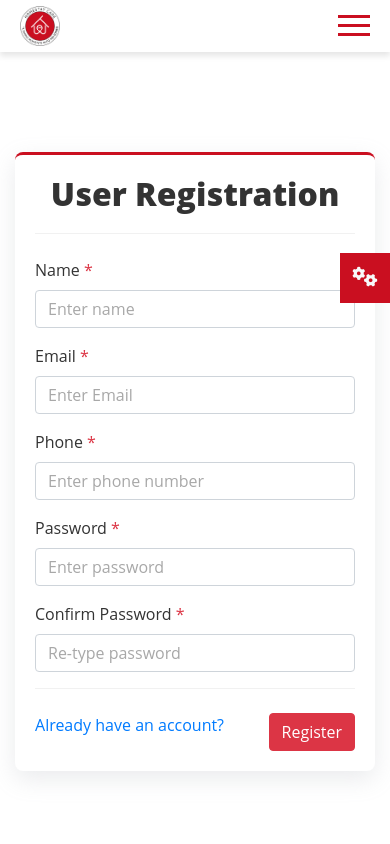
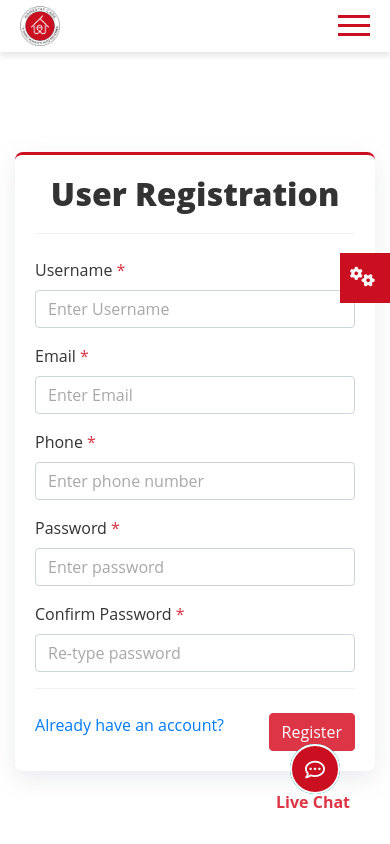
Before and after one commit to shakib53626/helth-care, a JavaScript app: page /register in a window 390 px wide. Shown: the top 844 px of the page. Built offline with nearby package versions, Linux system fonts and the light colour scheme.

Commit message:
live chet icon and add whatsApp, phone, messenger

```diff
--- a/src/App.vue
+++ b/src/App.vue
@@ -7,8 +7,9 @@ import { storeToRefs } from 'pinia';
 
 const themeSetting = useThemeSetting();
 
-const isOpen = ref('');
-const isDarkMode  = ref('');
+const isOpen     = ref('');
+const isOpenChat = ref('');
+const isDarkMode = ref('');
 
 const settingOpen = () => {
   isOpen.value = !isOpen.value;
@@ -42,6 +43,10 @@ const negativeContrastMode = () => {
   updateStyles();
 };
 
+const chatOpen = () =>{
+  isOpenChat.value = !isOpenChat.value
+}
+
 const increaseFontSize = () => {
   const currentFontSize = parseFloat(document.documentElement.style.fontSize || '18px');
   const newFontSize = currentFontSize * 1.5;
@@ -68,6 +73,22 @@ const updateStyles = () => {
   }
 };
 
+const connectWhatsApp = () =>{
+  const phoneNumber = "+8801580663349";
+  const whatsappLink = `https://wa.me/${phoneNumber}`;
+  window.open(whatsappLink, "_blank");
+}
+
+const connectPhone = () =>{
+  const phoneNumber = "+8801580663349";
+  const phoneLink = `tel:${phoneNumber}`;
+  window.location.href = phoneLink;
+}
+const connectMessenger = () =>{
+  const messengerLink = "https://www.facebook.com/messages/t/shakibul5362";
+  window.open(messengerLink, "_blank");
+}
+
 watch(isDarkMode, () => {
   updateStyles();
 });
@@ -93,7 +114,7 @@ onMounted(() => {
     </div>
     <div class="web-setting" @click.prevent="settingOpen">
       <div class="setting-icon" :class="{'setting-open' : isOpen, 'gray-slider' : themeSetting.isDarkMode=='gray', 'contrast' : themeSetting.isDarkMode == 'contrast'}" >
-        <i class="fa-solid fa-gears text-light" style="font-size: 20px;width:100%;"> <span class="ms-2 pl-2" v-if="isOpen">Accessibility</span></i>
+        <i class="fa-solid fa-gears text-light" style="font-size: 20px;width:100%;"> <span class="ms-2 pl-2" :class="{ 'opacity' : !isOpen }">Accessibility</span></i>
         <ul v-if="isOpen" class="bg-light">
           <li @click.prevent="increaseFontSize" style="font-size:20px;"><i class="fa-solid fa-magnifying-glass-plus"></i> Zoom Text</li>
           <li @click.prevent="decreaseFontSize" style="font-size:20px;"><i class="fa-solid fa-magnifying-glass-minus"></i> Zoom Out Text</li>
@@ -105,10 +126,76 @@ onMounted(() => {
         </ul>
       </div>
     </div>
+    <div class="social-contact">
+        <ul class="chat-item" :class="{ 'openChatItems' : isOpenChat }">
+          <li class="phone" @click.prevent="connectPhone"><i class="fa-solid fa-phone"></i></li>
+          <li class="whatsapp" @click.prevent="connectWhatsApp"><i class="fa-brands fa-whatsapp"></i></li>
+          <li class="messenger" @click.prevent="connectMessenger"><i class="fa-brands fa-facebook-messenger"></i></li>
+        </ul>
+      <div class="message-icon" @click.prevent="chatOpen">
+        <i class="fa-solid fa-xmark text-light" style="font-size: 20px;width:100%;" v-if="isOpenChat"></i>
+        <i class="fa-regular fa-comment-dots text-light" style="font-size: 20px;width:100%;" v-else></i>
+      </div>
+      <div class="chat-text text-danger">
+        Live Chat
+      </div>
+    </div>
   </div>
 </template>
 
 <style scoped>
+.chat-item{
+    position: fixed;
+    bottom: 34px;
+    right: 50px;
+    z-index: 9;
+    transition: 0.5s;
+}
+.openChatItems li{
+  position: relative;
+  transition: 0.5s;
+}
+.openChatItems li:nth-child(1) {
+  margin-bottom: 60px;
+}
+
+.openChatItems li:nth-child(2) {
+  margin-bottom: 120px;
+}
+.openChatItems li:nth-child(3) {
+  margin-bottom: 180px;
+}
+.openChatItems li:nth-child(4) {
+  margin-bottom: 240px;
+}
+.chat-item li{
+  list-style: none;
+  width: 50px;
+  height: 50px;
+  line-height: 55px;
+  text-align: center;
+  color: #fff;
+  border-radius: 100%;
+  position: absolute;
+  bottom: 0;
+  right: 0;
+  cursor: pointer;
+  transition: 0.5s;
+}
+.phone,
+.whatsapp{
+  background-color: #02B43C;
+}
+.messenger{
+  background-color: #01A0F7;
+}
+.chat-item li i{
+  font-size: 24px;
+}
+.opacity{
+  opacity: 0;
+  transition: 0.5s;
+}
 .web-setting .setting-icon{
     width: 50px;
     height: 50px;
@@ -121,6 +208,28 @@ onMounted(() => {
     z-index: 99;
     cursor: pointer;
     transition: 0.5s;
+}
+.social-contact .message-icon{
+    width: 50px;
+    height: 50px;
+    line-height: 50px;
+    text-align: center;
+    background-color: #CA0F20;
+    position: fixed;
+    bottom: 50px;
+    right: 50px;
+    z-index: 99;
+    cursor: pointer;
+    transition: 0.5s;
+    border-radius: 100%;
+    border: 2px solid #fff;
+}
+.social-contact .chat-text{
+    position: fixed;
+    bottom: 30px;
+    right: 40px;
+    z-index: 99;
+    font-weight: 700;
 }
 .fa-gears{
   padding: 0 10px;
--- a/src/views/pages/auth/Register.vue
+++ b/src/views/pages/auth/Register.vue
@@ -45,8 +45,8 @@ const submit = async() =>{
                     <div class="row">
                         <div class="col-md-6">
                             <div class="form-group">
-                                <label for="first_name" :class="{'white' : themeSetting.isDarkMode == 'dark'}">Name <span class="text-danger">*</span></label>
-                                <input type="first_name" id="first_name" class="form-control" placeholder="Enter name" v-model="name">
+                                <label for="first_name" :class="{'white' : themeSetting.isDarkMode == 'dark'}">Username <span class="text-danger">*</span></label>
+                                <input type="first_name" id="first_name" class="form-control" placeholder="Enter Username" v-model="name">
                                 <span class="text-danger" v-for="(error, index) in errors?.name" :key="index">{{ error }}</span>
                             </div>
                         </div>
```
Also changed, not shown: 2 other files (tests, documents, lock files or other folders).
